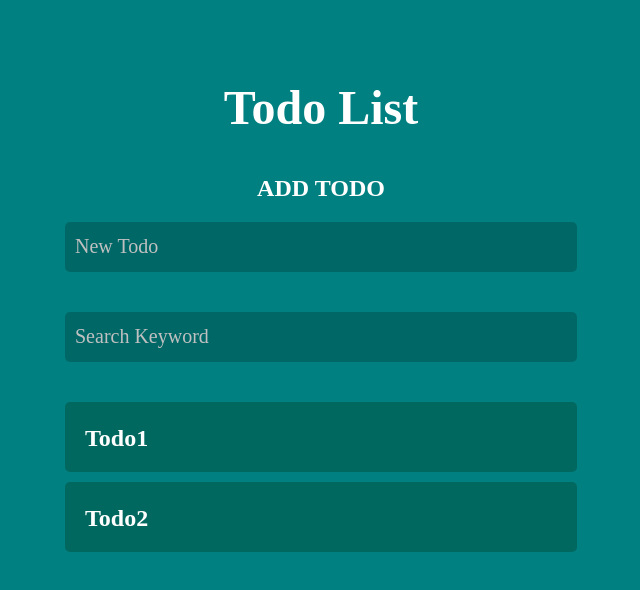
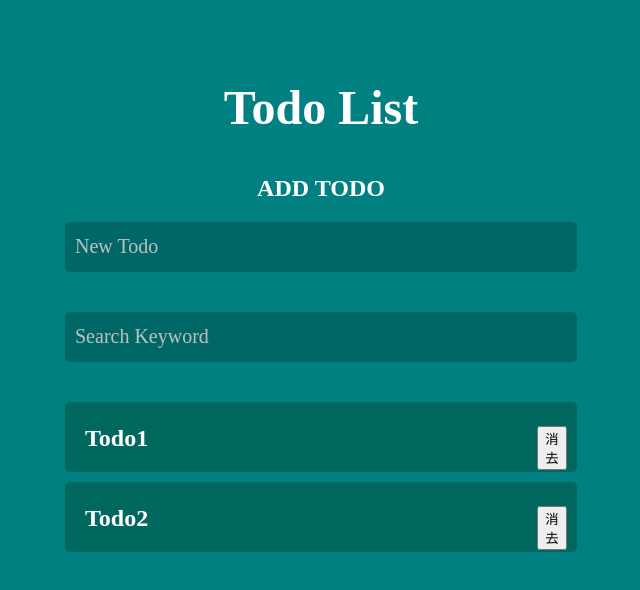
Before and after one commit to harisan1212/react-todolist, a React (Create React App) app: page / in a window 1280 px wide. Shown: the top 590 px of the page, without its empty margins (319-959 px from the left). Built offline with nearby package versions, Linux system fonts and the light colour scheme.

Commit message:
feature/detele-todolist

```diff
--- a/src/Components/Organisms/TodoList/index.jsx
+++ b/src/Components/Organisms/TodoList/index.jsx
@@ -12,7 +12,7 @@
  */
 
 export const TodoList = (props) => {
-  const { todoList } = props;
+  const { todoList, handleDeleteTodo } = props;
 
   return (
     <ul className={styles.list}>
@@ -20,6 +20,15 @@
         return (
           <li key={todo.id} className={styles.todo}>
             <span className={styles.task}>{todo.title}</span>
+            <div className={styles.far}>
+              <button
+                onClick={() => {
+                  handleDeleteTodo(todo.id, todo.title);
+                }}
+              >
+                消去
+              </button>
+            </div>
           </li>
         );
       })}
--- a/src/Components/templates/TodoTemplate/index.jsx
+++ b/src/Components/templates/TodoTemplate/index.jsx
@@ -62,6 +62,19 @@
     }
   };
 
+  /**
+   * TodoListの削除処理
+   * @param {number} targetId
+   * @param {string} targetTitle
+   */
+  const handleDeleteTodo = (targetId, targetTitle) => {
+    //WEBページ上に確認ダイアログボックスを表示させるメソッド
+    if (window.confirm(`「${targetTitle}」のtodoを削除しますか？`)) {
+      const newTodolist = originTodolist.filter((todo) => todo.id !== targetId);
+      setOriginTodolist(newTodolist);
+    }
+  };
+
   return (
     <div className={styles.container}>
       <h1 className={styles.title}>Todo List</h1>
@@ -83,7 +96,12 @@
       </section>
       {/* Todoリスト表示エリア */}
       <section className={styles.common}>
-        {showTodoList.length > 0 && <TodoList todoList={showTodoList} />}
+        {showTodoList.length > 0 && (
+          <TodoList
+            todoList={showTodoList}
+            handleDeleteTodo={handleDeleteTodo}
+          />
+        )}
       </section>
     </div>
   );
```
